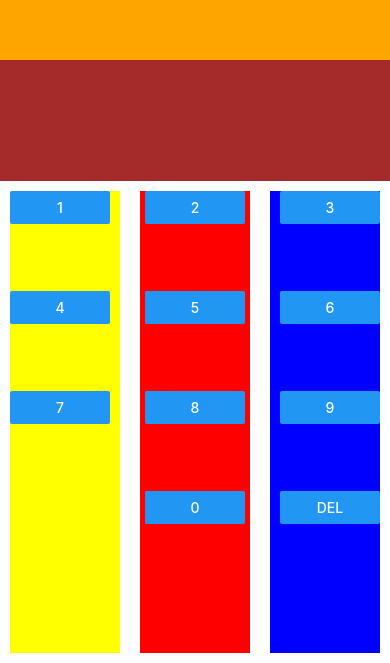
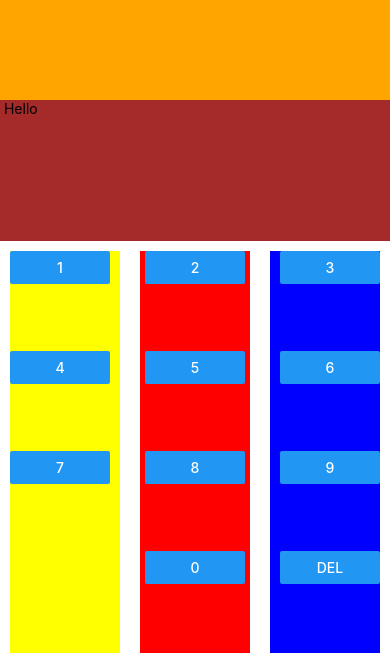
Before and after one commit to ahan1986/ReactNativeMathGame, a React Native app in the folder mathgames/: screen / in a window 390 px wide. Shown: the part 181-844 px from the top of the page. Built offline with nearby package versions, Linux system fonts and the light colour scheme.

Commit message:
separate the componenents

```diff
--- a/mathgames/App.js
+++ b/mathgames/App.js
@@ -1,6 +1,8 @@
 import React from 'react';
 import { StyleSheet, Text, View } from 'react-native';
 import ButtonsDisplayer from './components/NumButtons/ButtonsDisplayer';
+import PressedButtonDisplay from './components/PressedButtonDisplayer/PressedButtonDisplay';
+import RandomNumberGen from './components/RandomNumberGen/RandomNumberGen';
 
 export default class App extends React.Component {
 
@@ -10,6 +12,8 @@ export default class App extends React.Component {
     return (
       <View style={styles.container}>
 
+        <RandomNumberGen />
+        <PressedButtonDisplay />
         <ButtonsDisplayer />
 
       </View>
@@ -19,9 +23,7 @@ export default class App extends React.Component {
 
 const styles = StyleSheet.create({
   container: {
-    flex: 1,
-    backgroundColor: '#fff',
-    flexDirection: 'column',
-  },
+    flex: 1
+  }
 
 });
--- a/mathgames/components/NumButtons/ButtonsDisplayer.js
+++ b/mathgames/components/NumButtons/ButtonsDisplayer.js
@@ -60,17 +60,6 @@ export default class ButtonsDisplayer extends React.Component {
     render() {
         return (
             <View style = {styles.container}>
-                <View style={{ flex: 3, flexDirection: 'column', backgroundColor: 'purple' }}>
-                    {/* area where the random numbers will be generated */}
-                    <View style={{ flex: 2, backgroundColor: 'orange' }} >
-
-                    </View>
-                    {/* area where user input will be displayed */}
-                    <View style={{ flex: 1, backgroundColor: 'brown' }} >
-
-                    </View>
-
-                </View>
 
                 <View style={{ flex: 4, flexDirection: 'row' }}>
                     <View style={{ flex: 1, margin: 10, backgroundColor: 'yellow' }}>
@@ -98,7 +87,7 @@ export default class ButtonsDisplayer extends React.Component {
 
 const styles = StyleSheet.create({
     container: {
-      flex: 1,
+      flex: 3,
       backgroundColor: '#fff',
       flexDirection: 'column',
     }
--- /dev/null
+++ b/mathgames/components/PressedButtonDisplayer/PressedButtonDisplay.js
@@ -0,0 +1,22 @@
+import React from 'react';
+import { StyleSheet, View, Text } from 'react-native';
+
+export default class PressedButtonDisplay extends React.Component {
+
+    render() {
+        return (
+            <View style={styles.container}>
+                {/* area where user input will be displayed */}
+                <View style={{ flex: 1, backgroundColor: 'brown' }} >
+                    <Text> Hello </Text>
+                </View>
+            </View>
+        )
+    }
+}
+
+const styles = StyleSheet.create({
+    container: {
+        flex: 1
+    }
+})
--- /dev/null
+++ b/mathgames/components/RandomNumberGen/RandomNumberGen.js
@@ -0,0 +1,23 @@
+import React from 'react';
+import { StyleSheet, Text, View } from 'react-native';
+
+export default class RandomNumberGen extends React.Component {
+
+    render() {
+        return (
+            <View style = {styles.container}>
+                {/* area where the random numbers will be generated */}
+                <View>
+
+                </View>
+            </View>
+        )
+    }
+}
+
+const styles = StyleSheet.create({
+    container: {
+        flex: 2,
+        backgroundColor: 'orange'
+    }
+})
```
